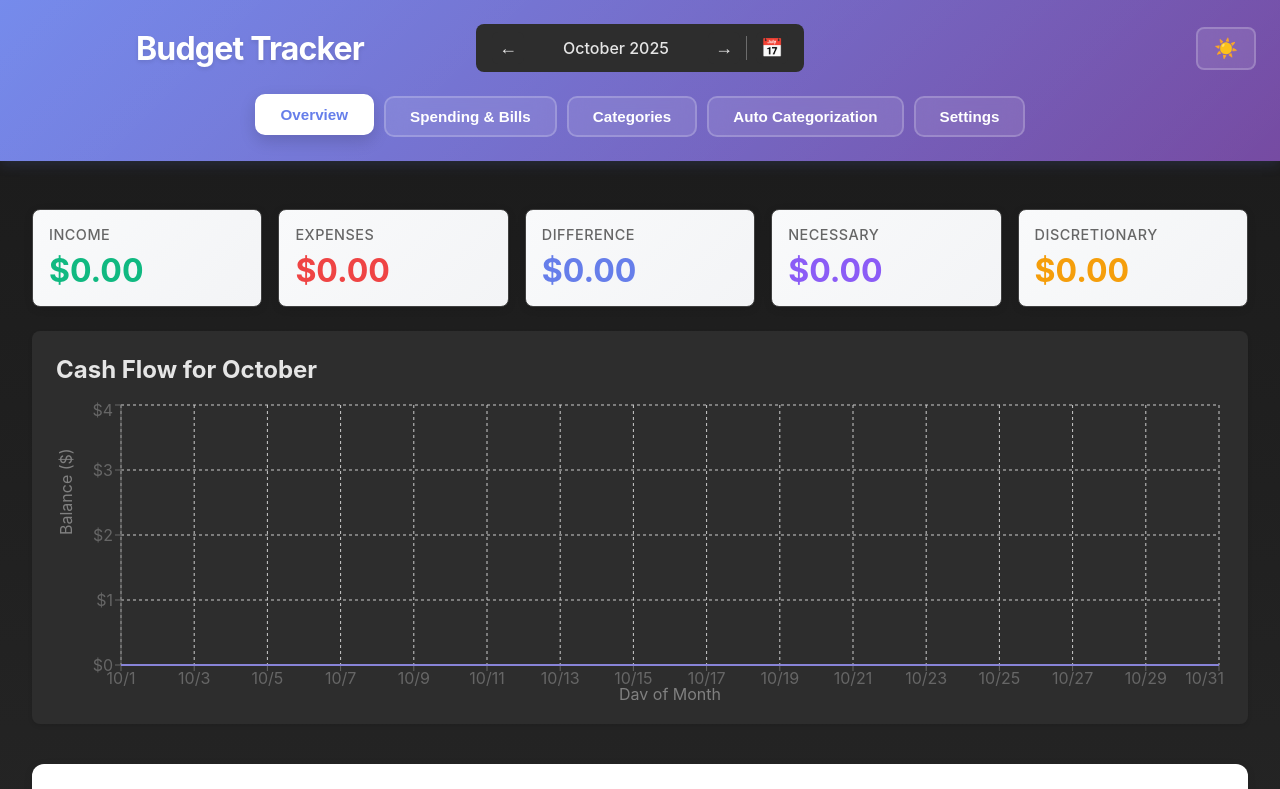
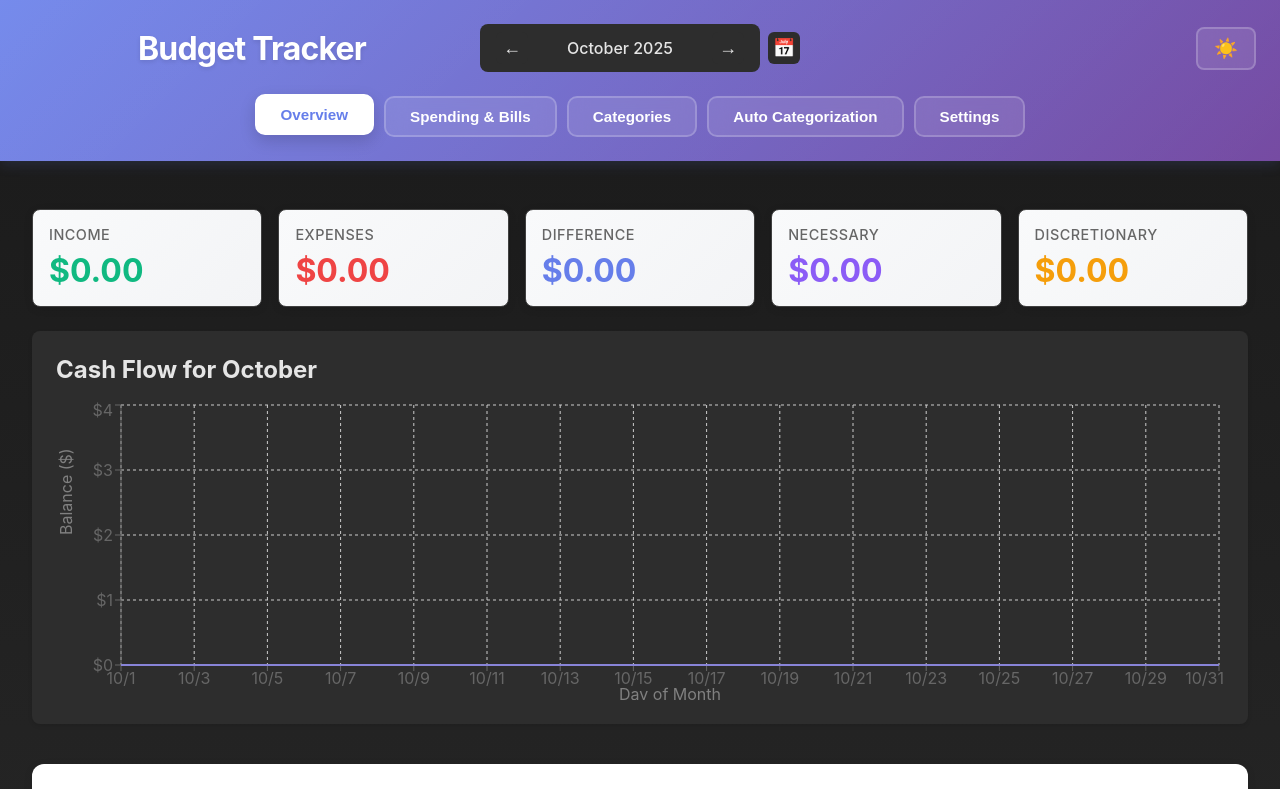
Before and after one commit to X1Aaron/budget-app, a React (Vite) app: page / in a window 1280 px wide. Shown: the top 789 px of the page. Built offline with nearby package versions, Linux system fonts and the light colour scheme.

Commit message:
Thanks!
🤖 Generated with [Claude Code](https://claude.com/claude-code)

Co-Authored-By: Claude <noreply@anthropic.com>

```diff
--- a/src/components/ui/forms/MonthYearSelector.jsx
+++ b/src/components/ui/forms/MonthYearSelector.jsx
@@ -28,6 +28,7 @@ function MonthYearSelector({ selectedYear, selectedMonth, onDateChange }) {
   }
 
   return (
+    <div className="month-year-selector-wrapper">
       <div className="month-year-selector">
         <button className="month-nav-btn" onClick={handlePreviousMonth} title="Previous month">
           ←
@@ -38,6 +39,7 @@ function MonthYearSelector({ selectedYear, selectedMonth, onDateChange }) {
         <button className="month-nav-btn" onClick={handleNextMonth} title="Next month">
           →
         </button>
+      </div>
       <button className="month-nav-btn calendar-today-btn" onClick={handleGoToCurrentMonth} title="Go to current month">
         📅
       </button>
--- a/src/styles/components/MonthYearSelector.css
+++ b/src/styles/components/MonthYearSelector.css
@@ -1,3 +1,9 @@
+.month-year-selector-wrapper {
+  display: flex;
+  align-items: center;
+  gap: 8px;
+}
+
 .month-year-selector {
   display: flex;
   align-items: center;
@@ -8,19 +14,9 @@
 }
 
 .calendar-today-btn {
-  position: relative;
-  margin-left: 4px;
-}
-
-.calendar-today-btn::before {
-  content: '';
-  position: absolute;
-  left: -10px;
-  top: 50%;
-  transform: translateY(-50%);
-  width: 1px;
-  height: 24px;
-  background: rgba(255, 255, 255, 0.3);
+  background: var(--bg-secondary);
+  padding: 8px 12px;
+  border-radius: 8px;
 }
 
 .month-year-display {
```
Lines whose indentation alone changed are shown as unchanged.
